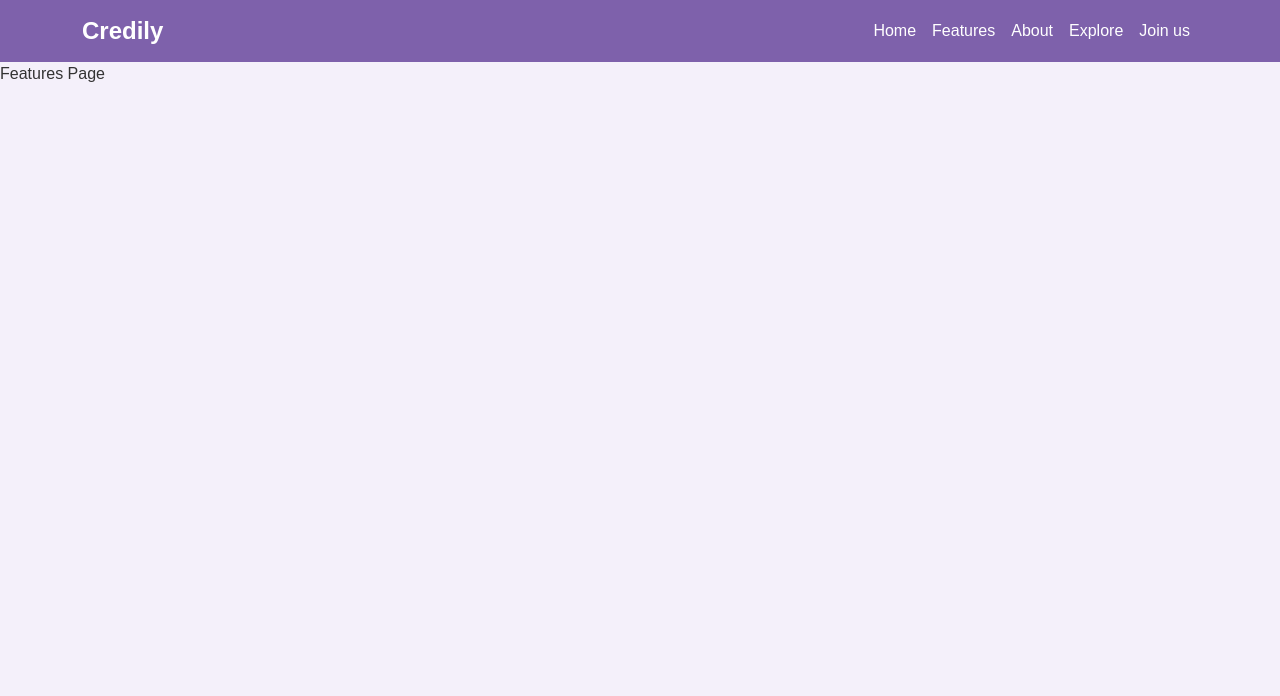
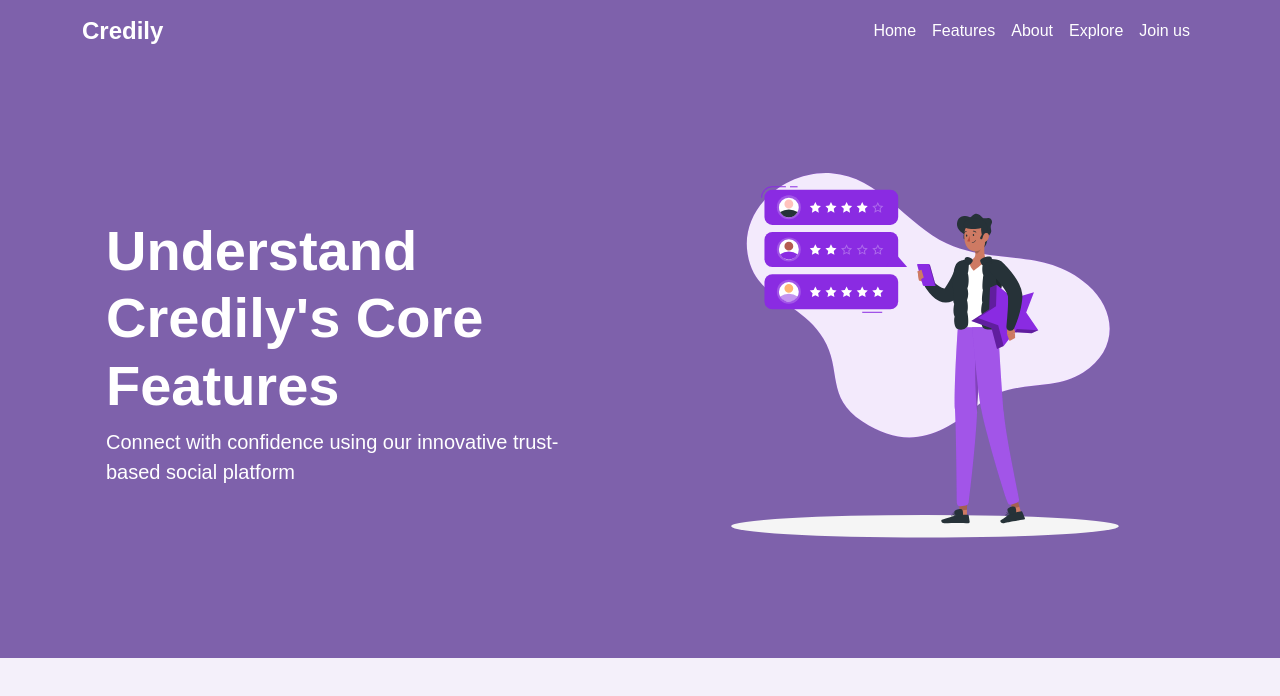
Before and after one commit to roshaan005/ADMBS-WEB, a website: page features.html in a window 1280 px wide. Drawn offline with Linux system fonts and the light colour scheme.

Commit message:
Initial work on features page with images

```diff
--- a/features.html
+++ b/features.html
@@ -31,10 +31,23 @@
                         <li class="nav-item"><a class="nav-link" href="explore.html">Explore</a></li>
                         <li class="nav-item"><a class="nav-link" href="join.html">Join us</a></li>
                     </ul>
-
                 </ul>
             </div>
         </div>
     </nav>
-    <div> Features Page</div>
+
+    <!-- Hero Section -->
+    <header class="hero features-page-hero col">
+        <div class="container py-5">
+            <div class="row align-items-center">
+                <div class="col-lg-6 text-center text-lg-start">
+                    <h1 class="display-4 fw-bold ps-4 pe-4">Understand Credily's Core Features</h1>
+                    <p class="fs-5 ps-4 pe-4">Connect with confidence using our innovative trust-based social platform</p>
+                </div>
+                <div class="col-lg-6 text-center">
+                    <img src="images/hero-sec-image.svg" alt="Credily mutual connections concept" class="img-fluid mt-4 mt-lg-0" style="max-height: 500px;">
+                </div>
+            </div>
+        </div>
+    </header>
 </body>
--- a/styles.css
+++ b/styles.css
@@ -86,3 +86,15 @@ body {
 .col{
     background-color:#7E61AB
 }
+
+.features-page-hero {
+    padding: 0;
+}
+
+.features-page-hero h1 {
+    font-size: 3.5rem;
+}
+
+.features-page-hero p {
+    font-size: 3.5rem;
+}
```
Also changed, not shown: images/hero-sec-image.svg (added).
